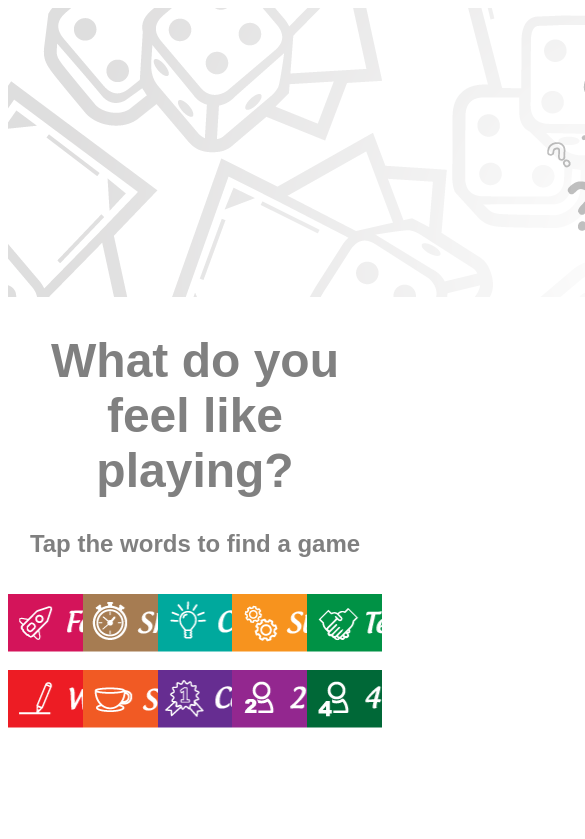
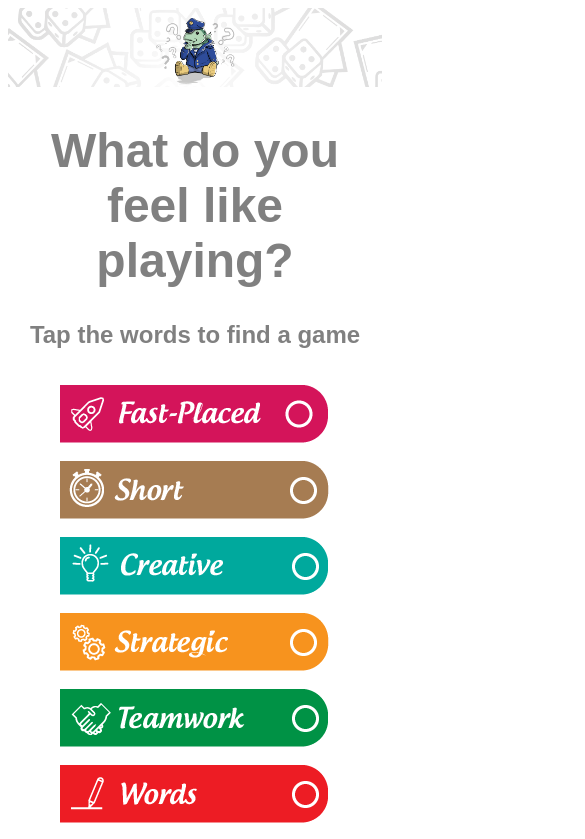
Before and after one commit to nicole-ilustre/game-generator, a React (Create React App) app: page / in a window 390 px wide. Shown: the top 839 px of the page, 585 px wide, since content can reach past the window. Built offline with nearby package versions, Linux system fonts and the light colour scheme; a web font is replaced by a local one.

Commit message:
made buttons responsive

```diff
--- a/src/App.css
+++ b/src/App.css
@@ -1,10 +1,15 @@
 @import url('http://fonts.cdnfonts.com/css/androgyne');
 
+.header-img {
+  width: 100%;
+}
+
 h1,
-h2, .error-message {
+h2,
+.error-message {
   text-align: center;
   font-family: 'Androgyne', sans-serif;
-  color: gray
+  color: gray;
 }
 
 h1 {
@@ -17,17 +22,10 @@ h1 {
   font-size: 2rem;
 }
 
-.flex-container-main {
-  margin: auto;
-}
-
 .flex-container-descriptions {
   display: flex;
   flex-flow: row wrap;
-}
-
-.flex-container-descriptions>* {
-  flex-basis: 20%
+  justify-content: space-evenly;
 }
 
 .btn-description {
@@ -35,11 +33,12 @@ h1 {
   background: none;
   background-repeat: no-repeat;
   height: 60px;
+  width: 270px;
   margin-top: 1rem;
 }
 
 .div-result {
   display: flex;
   flex-flow: row wrap;
-  justify-content: center
+  justify-content: center;
 }
--- a/src/App.tsx
+++ b/src/App.tsx
@@ -21,7 +21,7 @@ function App() {
 
   return (
     <div>
-      <img src='./bg-images/header-design-static.png' alt='header' />
+      <img className='header-img' src='./bg-images/header-design-static.png' alt='header' />
       <h1>What do you feel like playing?</h1>
       <h2>Tap the words to find a game</h2>
 
--- a/src/gameTypes.tsx
+++ b/src/gameTypes.tsx
@@ -63,7 +63,7 @@ export const gameTypes = [
   },
   {
     title: 'storytelling',
-    icon: './result-images/result-memory.png',
+    icon: './result-images/result-storytelling.png',
     descriptions: [
       '2-players',
       '4+players',
@@ -75,7 +75,7 @@ export const gameTypes = [
   },
   {
     title: 'dice',
-    icon: './result-images/result-memory.png',
+    icon: './result-images/result-dice.png',
     descriptions: [
       'strategic',
       'competitive',
```
